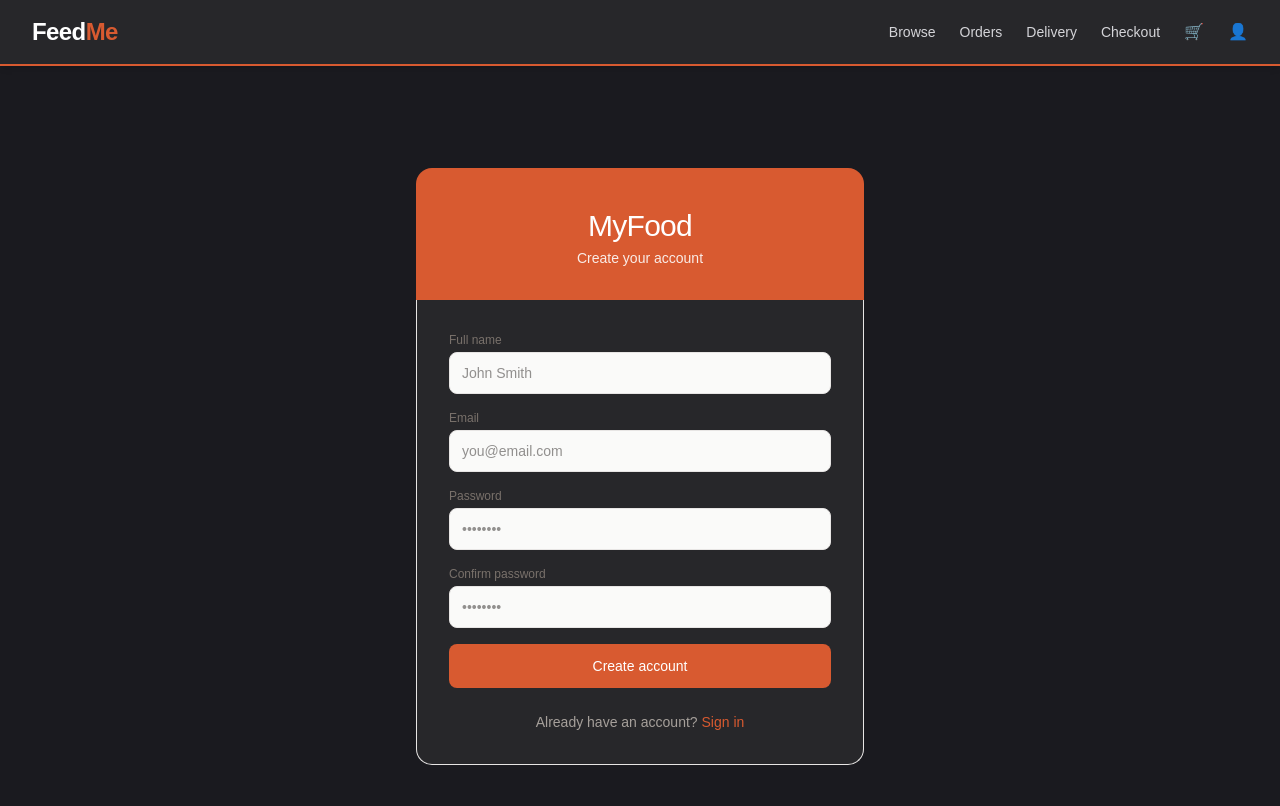
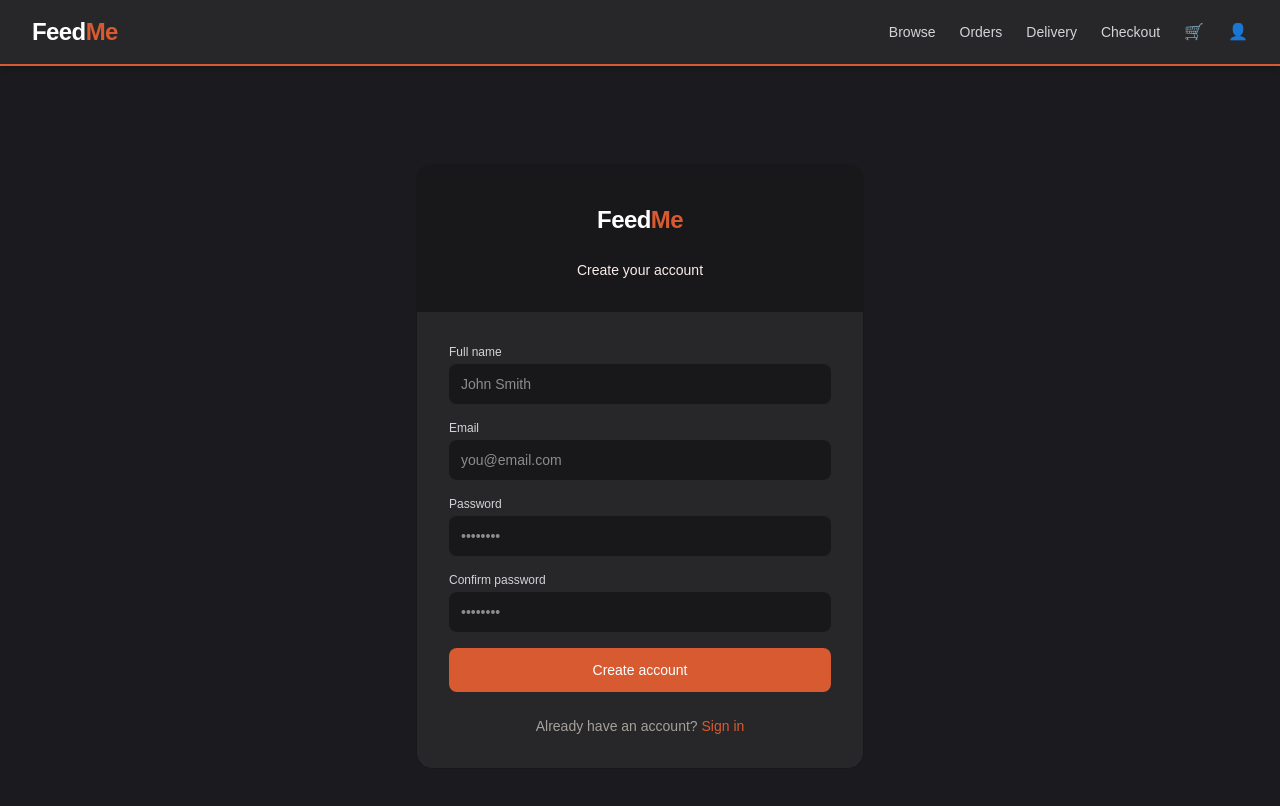
Before and after one commit to William-Bowman-JCU/cp3407-project, a Next.js app in the folder frontend/: page /register in a window 1280 px wide. Shown: the top 806 px of the page. Built offline with nearby package versions, Linux system fonts and the light colour scheme.

Commit message:
fix: update styling for registration form and improve accessibility

```diff
--- a/frontend/app/register/page.tsx
+++ b/frontend/app/register/page.tsx
@@ -49,69 +49,74 @@ export default function RegisterPage() {
       <div className="w-full max-w-md">
 
         {/* Header */}
-        <div className="bg-[#D85A30] rounded-t-2xl px-8 pt-10 pb-8 text-center">
-          <h1 className="text-3xl font-medium text-white tracking-tight">MyFood</h1>
+        <div className="bg-zinc-900 rounded-t-2xl px-8 pt-10 pb-8 text-center">
+          <div className="text-center mb-6">
+            <span className="font-extrabold text-2xl tracking-tight">
+              <span className="text-white">Feed</span>
+              <span className="text-[#D85A30]">Me</span>
+            </span>
+          </div>
           <p className="text-[#FAECE7] text-sm mt-1">Create your account</p>
         </div>
 
         {/* Form */}
-        <div className="bg-zinc-800 border border-t-0 border-stone-200 rounded-b-2xl px-8 py-8">
+        <div className="bg-zinc-800 border border-t-0 border-zinc-900 rounded-b-2xl px-8 py-8">
           <form onSubmit={handleSubmit} className="space-y-4">
 
             <div>
-              <label className="block text-xs font-medium text-stone-500 mb-1">Full name</label>
+              <label className="block text-xs font-medium text-zinc-300 mb-1">Full name</label>
               <input
                 type="text"
                 value={name}
                 onChange={(e) => setName(e.target.value)}
                 placeholder="John Smith"
                 required
-                className="w-full px-3 py-2.5 bg-stone-50 border border-stone-200 rounded-lg text-sm text-stone-800 focus:outline-none focus:border-[#D85A30]"
+                className="w-full px-3 py-2.5 bg-zinc-900 border-zinc-700 rounded-lg text-sm text-white focus:outline-none focus:border-[#D85A30]"
               />
             </div>
 
             <div>
-              <label className="block text-xs font-medium text-stone-500 mb-1">Email</label>
+              <label className="block text-xs font-medium text-zinc-300 mb-1">Email</label>
               <input
                 type="email"
                 value={email}
                 onChange={(e) => setEmail(e.target.value)}
                 placeholder="you@email.com"
                 required
-                className="w-full px-3 py-2.5 bg-stone-50 border border-stone-200 rounded-lg text-sm text-stone-800 focus:outline-none focus:border-[#D85A30]"
+                className="w-full px-3 py-2.5 bg-zinc-900 border-zinc-700 rounded-lg text-sm text-white focus:outline-none focus:border-[#D85A30]"
               />
             </div>
 
             <div>
-              <label className="block text-xs font-medium text-stone-500 mb-1">Password</label>
+              <label className="block text-xs font-medium text-zinc-300 mb-1">Password</label>
               <input
                 type="password"
                 value={password}
                 onChange={(e) => setPassword(e.target.value)}
                 placeholder="••••••••"
                 required
-                className="w-full px-3 py-2.5 bg-stone-50 border border-stone-200 rounded-lg text-sm text-stone-800 focus:outline-none focus:border-[#D85A30]"
+                className="w-full px-3 py-2.5 bg-zinc-900 border-zinc-700 rounded-lg text-sm text-white focus:outline-none focus:border-[#D85A30]"
               />
             </div>
 
             <div>
-              <label className="block text-xs font-medium text-stone-500 mb-1">Confirm password</label>
+              <label className="block text-xs font-medium text-zinc-300 mb-1">Confirm password</label>
               <input
                 type="password"
                 value={confirm}
                 onChange={(e) => setConfirm(e.target.value)}
                 placeholder="••••••••"
                 required
-                className="w-full px-3 py-2.5 bg-stone-50 border border-stone-200 rounded-lg text-sm text-stone-800 focus:outline-none focus:border-[#D85A30]"
+                className="w-full px-3 py-2.5 bg-zinc-900 border-zinc-700 rounded-lg text-sm text-white focus:outline-none focus:border-[#D85A30]"
               />
             </div>
 
-            {error && <p className="text-red-500 text-sm">{error}</p>}
+            {error && <p className="text-red-400 text-sm">{error}</p>}
 
             <button
               type="submit"
               disabled={loading}
-              className="w-full py-3 bg-[#D85A30] text-white rounded-lg text-sm font-medium hover:bg-[#c04f28] transition-colors disabled:opacity-50"
+              className="w-full py-3 bg-[#D85A30] text-white rounded-lg text-sm font-medium hover:bg-[#AC4724] transition-colors disabled:opacity-50"
             >
               {loading ? 'Creating account...' : 'Create account'}
             </button>
```
